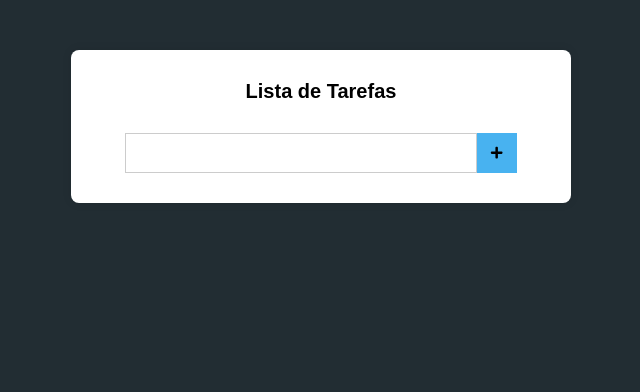
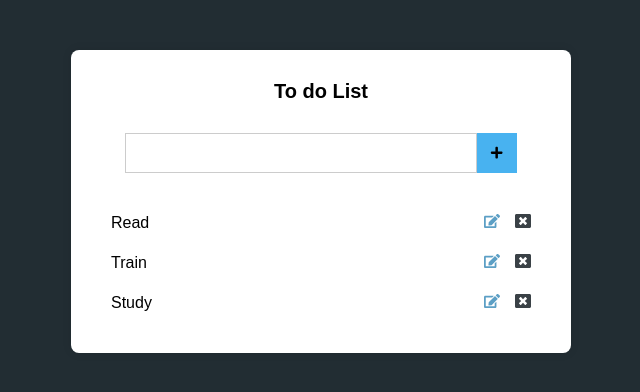
Before and after one commit to CrisGaius/to-do-list-react, a React (Create React App) app: page / in a window 1280 px wide. Shown: the top 392 px of the page, without its empty margins (319-959 px from the left). Built offline with nearby package versions, Linux system fonts and the light colour scheme.

Commit message:
Estilizando a lista de tarefas

```diff
--- a/package.json
+++ b/package.json
@@ -37,6 +37,7 @@
     ]
   },
   "devDependencies": {
+    "@babel/eslint-parser": "^7.25.8",
     "eslint": "^8.57.1",
     "eslint-config-airbnb": "^19.0.4",
     "eslint-plugin-import": "^2.31.0",
--- a/src/components/Main.css
+++ b/src/components/Main.css
@@ -1,5 +1,26 @@
+* {
+  margin: 0;
+  padding: 0;
+  box-sizing: border-box;
+  outline: 0;
+  text-decoration: none;
+  border: 0;
+  list-style: none;
+}
+
+:root {
+  --5C9FC5: #5c9fc5;
+  --62869B: #62869b;
+  --48B2F0: #48b2f0;
+  --5A6870: #5a6870;
+  --3A4146: #3a4146;
+  --222D33: #222d33;
+  --FFF: #fff;
+  --000: #000;
+}
+
 #main {
-  background: #fff;
+  background: var(--FFF);
   padding: 30px;
   margin: 50px auto;
   max-width: 500px;
@@ -31,8 +52,50 @@
   border: none;
   height: 40px;
   width: 40px;
-  background-color: #48b2f0;
+  background-color: var(--48B2F0);
   display: flex;
   align-items: center;
   justify-content: center;
 }
+
+.tasks {
+  margin-top: 30px;
+}
+
+.tasks li {
+  display: flex;
+  align-items: center;
+  justify-content: space-between;
+  padding: 10px;
+  cursor: pointer;
+  transition: all 100ms ease-in-out; /* Instrutor coloca o transition dentro do elemento puro */
+}
+
+.tasks li:hover {
+  background-color: var(--62869B);
+}
+
+.task .tasks .buttons {
+  display: flex;
+  justify-content: center;
+  align-items: center;
+}
+
+.tasks .edit {
+  color: var(--5C9FC5);
+  margin-right: 15px;
+}
+
+.tasks .delete {
+  color: var(--3A4146);
+}
+
+li:hover .edit,
+li:hover .delete {
+  color: var(--000);
+}
+
+.edit,
+.delete {
+  transition: all 100ms ease-in-out; /* Instrutor coloca o transition dentro do elemento puro */
+}
--- a/src/components/Main.js
+++ b/src/components/Main.js
@@ -1,12 +1,17 @@
 import React, { Component } from 'react';
 
-import { FaPlus } from 'react-icons/fa';
+import { FaPlus, FaEdit, FaWindowClose } from 'react-icons/fa';
 
 import './Main.css';
 
 export default class Main extends Component {
   state = {
     newTask: '',
+    tasks: [
+      'Read',
+      'Train',
+      'Study',
+    ],
   };
 
   inputChange = (e) => {
@@ -16,16 +21,28 @@ export default class Main extends Component {
   };
 
   render() {
-    const { newTask } = this.state;
+    const { newTask, tasks } = this.state;
 
     return (
       <div id="main">
-        <h1>Lista de Tarefas</h1>
+        <h1>To do List</h1>
 
         <form className="form">
           <input type="text" onChange={this.inputChange} value={newTask} />
           <button type="submit"><FaPlus /></button>
         </form>
+
+        <ul className="tasks">
+          {tasks.map((task) => (
+            <li key={task}>
+              {task}
+              <div className="buttons">
+                <FaEdit className="edit" />
+                <FaWindowClose className="delete" />
+              </div>
+            </li>
+          ))}
+        </ul>
       </div>
     );
   }
```
Also changed, not shown: .eslintrc.js, 1 other file (tests, documents, lock files or other folders).
